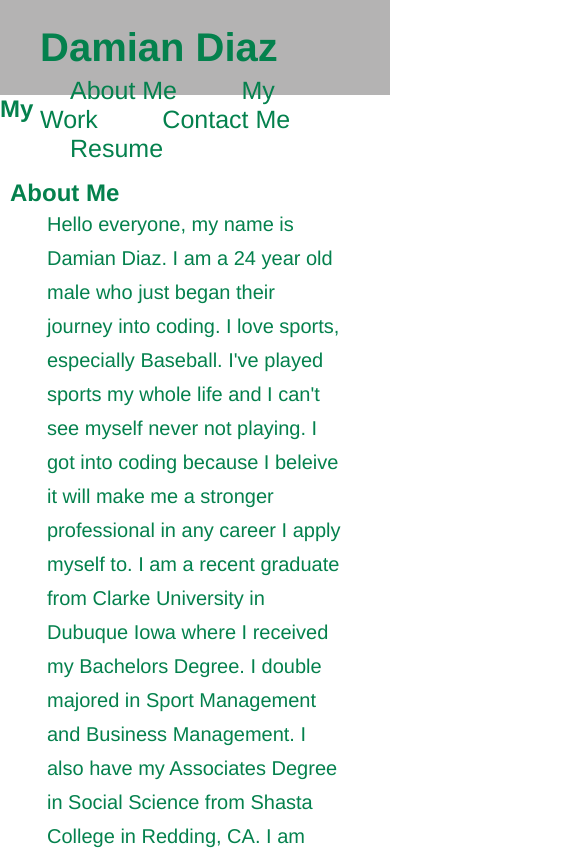
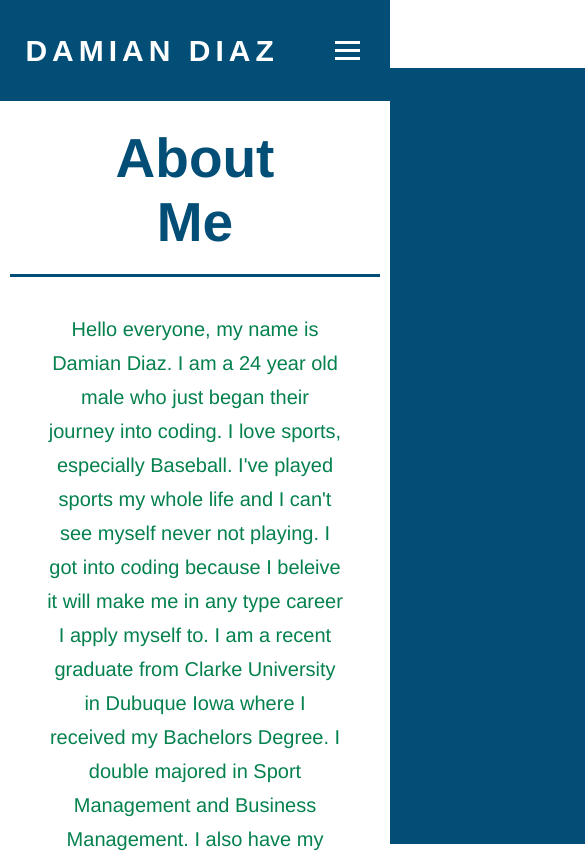
Before and after one commit to DameDiaz/Portfolio, a plain HTML site: page index.html in a window 390 px wide. Shown: the top 853 px of the page, 585 px wide, since content can reach past the window. Drawn offline with Linux system fonts and the light colour scheme.

Commit message:
updated css

```diff
--- a/assets/css/style.css
+++ b/assets/css/style.css
@@ -10,17 +10,82 @@
 }
 
 /* apply styles to <header> */
-  header {
-    padding: 25px 40px;
-    background-color: #b4b3b3;
+nav {
+  display: flex;
+  justify-content: space-around;
+  align-items: center;
+  min-height: 12vh;
+  background-color: #024e76;
+  font-family: sans-serif;
 }
 
-  header h1 {
+.logo {
+  color: white;
+  text-transform: uppercase;
+  letter-spacing: 5px;
+  font-size: 20px;
+}
+
+.nav-links{
+  display: flex;
+  justify-content: space-around;
+  width: 27%;
+}
+
+.nav-links li{
+  list-style: none;
+}
+
+.nav-links a {
+  color: white;
+  text-decoration: none;
+  letter-spacing: 1px;
   font-weight: bold;
-    font-size: 40px;
-    color: #04814d;
-    margin: 0;
-    display: inline;
+  font-size: 14px;
+}
+
+.burger{
+  display: none;
+  cursor: pointer;
+}
+
+.burger div{
+  width: 25px;
+  height: 3px;
+  background-color: white;
+  margin: 5px;
+}
+
+@media screen and (max-width:1024px) {
+  .nav-links{
+    width: 60%;
+  }
+}
+
+@media  screen and (max-width:768px) {
+  body{
+    overflow-x:hidden;
+  }
+  .nav-links{
+    position: absolute;
+    right: 0px;
+    height: 92vh;
+    top: 8vh;
+    background-color: #024e76;;
+    display: flex;
+    flex-direction: column;
+    align-items: center;
+    width: 50%;
+    transform: translate(100%);
+  }
+
+  .nav-links li{
+    opacity: 0;
+  }
+
+  .burger{
+    display: block;
+  }
 }
 
 header a {
@@ -30,7 +95,9 @@
 
 header nav {
   float: right;
-    margin: 6px 0;
+  margin: 0 30px;
+  font-weight: lighter;
+  font-size: 25px;
 }
 
 header nav ul li {
@@ -40,11 +107,12 @@
 header nav ul li a {
   margin: 0 30px;
   font-weight: lighter;
-    font-size: 25px;
+  font-size: 22px;
 }
+/*-- End of Header--*/
 
 .intro {
-     text-align: left;
+  text-align: center;
   float: right;
   margin: 10px;
 }
@@ -56,3 +124,28 @@
  font-size: 20px;
  margin: 0 auto;
 }
+
+.work {
+ text-align: center;
+ margin: 15px;
+}
+
+h2 {
+   font-size: 55px;
+   color: #024e76;
+   margin-bottom: 35px;
+   padding: 0 100px 20px 100px;
+   display: inline-block;
+   border-bottom: 3px solid;
+   text-align: center;
+ }
+
+ .contact {
+   text-align: center;
+
+ }
+
+ .resume {
+   text-align: center;
+
+ }
--- a/index.html
+++ b/index.html
@@ -7,15 +7,11 @@
   </head>
 
 <body>
-  <header>
-
-    <h1>
-    Damian Diaz
-    </h1>
-
   <nav>
-
-        <ul>
+    <div class="logo">
+      <h1>Damian Diaz</h1>
+    </div>
+      <ul class="nav-links">
           <li>
               <a href="#about-me">About Me</a>
           </li>
@@ -30,9 +26,13 @@
           </li>
 
       </ul>
+      <div class="burger">
+        <div class="line1"></div>
+        <div class="line2"></div>
+        <div class="line3"></div>
+      </div>
   </nav>
 
-  </header>
 
      <section>
       <!-- about me section -->
@@ -40,7 +40,7 @@
           <h2>About Me</h2>
           <p>
            Hello everyone, my name is Damian Diaz. I am a 24 year old male who just began their journey into coding. I love sports, especially Baseball. I've played sports my whole life and I can't see myself never not playing.
-         I got into coding because I beleive it will make me a stronger professional in any career I apply myself to. I am a recent graduate from Clarke University in Dubuque Iowa where I received my Bachelors Degree. I double majored in Sport Management and Business Management.
+           I got into coding because I beleive it will make me in any type career I apply myself to. I am a recent graduate from Clarke University in Dubuque Iowa where I received my Bachelors Degree. I double majored in Sport Management and Business Management.
            I also have my Associates Degree in Social Science from Shasta College in Redding, CA. I am currently working on more projects to improve my portfolio, but I hope you enjoy what I have so far! Thank you for visiting my page!
           </p>
       </section>
@@ -56,31 +56,33 @@
               <p>You're already here, so why not?</p>
           </div>
 
-        <div>
+
             <div>
               <img>
               <h3>Coming Soon</h3>
               <p></p>
           </div>
 
-        <div>
+
             <div>
               <img>
               <h3>Coming Soon</h3>
               <p></p>
           </div>
+        </section>
 
-      <section id="contact-me">Contact Me</section>
+        <footer>
+        <section id="contact-me" class="contact">
+         <h2>Contact Me</h2>
+        <address>
+          P: (530) 826-6539 </br>
+          Email:diaz.damian2015@gmail.com
+        </address>
+        </section>
 
-      <section id="resume">Resume</section>
+        <section id="resume" class="resume">
+        <h2>Resume</h2>
+        </section>
+     </body>
 
-
-
-
-
-
-
-
-
-  </body>
 </html>
```
Lines whose indentation alone changed are shown as unchanged.
